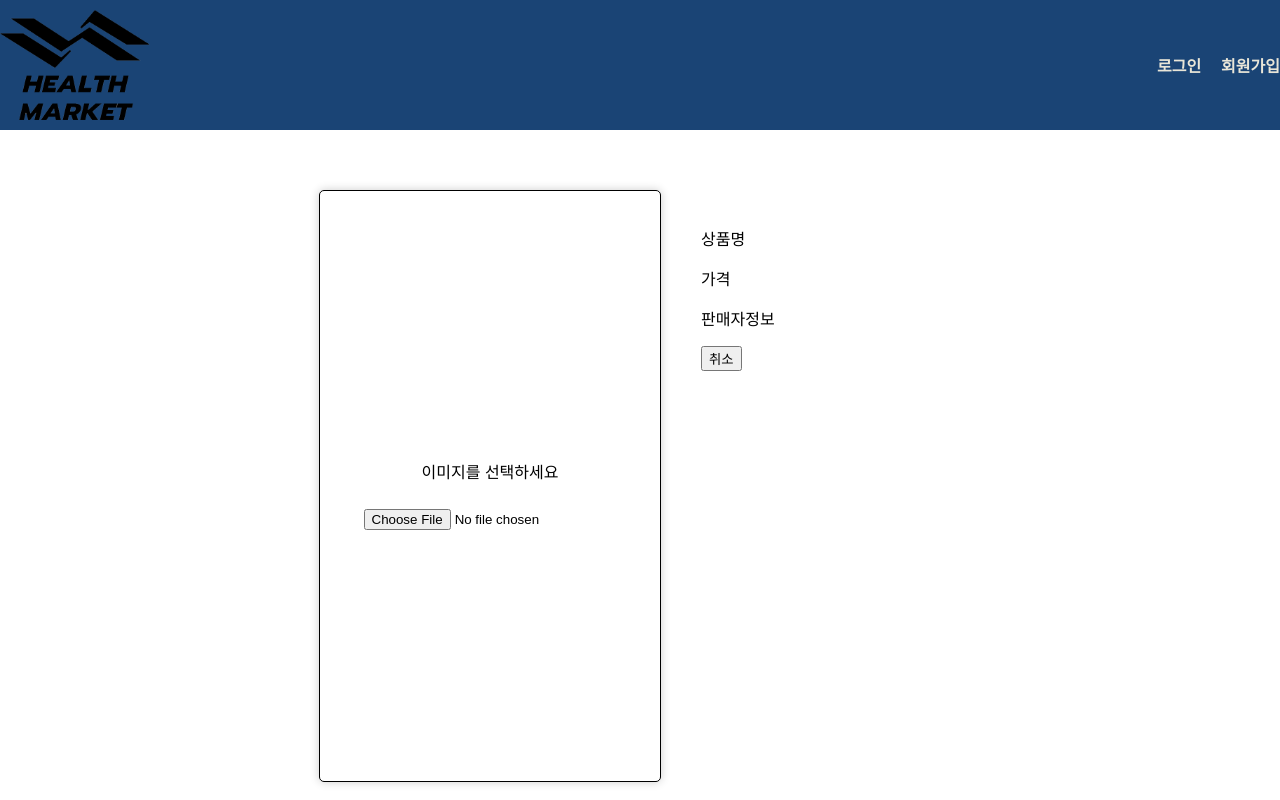
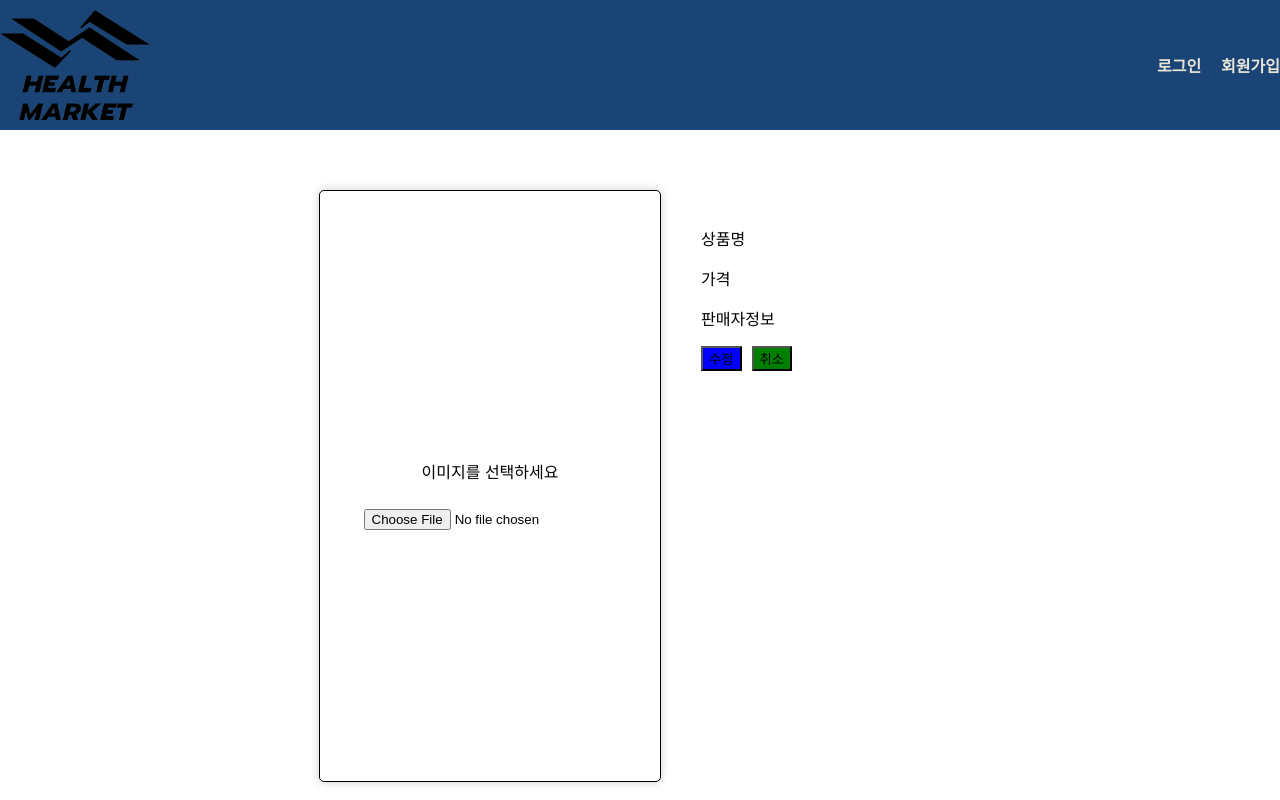
Before and after one commit to leeseojin221/HealthMarket, a React (Create React App) app: page /editPage in a window 1280 px wide. Shown: the top 800 px of the page. Built offline with nearby package versions, Linux system fonts and the light colour scheme.

Commit message:
Feat: detailPage , EditPage Ui 작성 및 취소버튼 구현

```diff
--- a/src/components/Buttons.jsx
+++ b/src/components/Buttons.jsx
@@ -29,7 +29,7 @@ export const EditLinkButton = () => {
       navigate('/editPage');
     }
   };
-  return <button onClick={editLinkButton}>수정</button>;
+  return <EditBtn onClick={editLinkButton}>수정</EditBtn>;
 };
 
 export const CancelButton = () => {
@@ -39,9 +39,23 @@ export const CancelButton = () => {
       navigate('/detailPage');
     }
   };
-  return <button onClick={cancelLinkButton}>취소</button>;
+  return <CancelBtn onClick={cancelLinkButton}>취소</CancelBtn>;
+};
+
+export const EditButton = () => {
+  const editButton = () => {};
+  return <EditBtn onClick={editButton}>수정</EditBtn>;
 };
 
 const DeleteBtn = styled.button`
   background-color: red;
 `;
+
+const EditBtn = styled.button`
+  background-color: blue;
+  margin-right: 10px;
+`;
+
+const CancelBtn = styled.button`
+  background-color: green;
+`;
--- a/src/pages/EditPage.jsx
+++ b/src/pages/EditPage.jsx
@@ -1,7 +1,7 @@
 import React from 'react';
 import { styled } from 'styled-components';
 import { useState } from 'react';
-import { CancelButton } from '../components/Buttons';
+import { CancelButton, EditButton } from '../components/Buttons';
 
 function DetailPage() {
   const [image, setImage] = useState(null);
@@ -26,6 +26,7 @@ function DetailPage() {
             <p>상품명</p>
             <p>가격</p>
             <p>판매자정보</p>
+            <EditButton />
             <CancelButton />
           </div>
         </StProductDetails>
```
